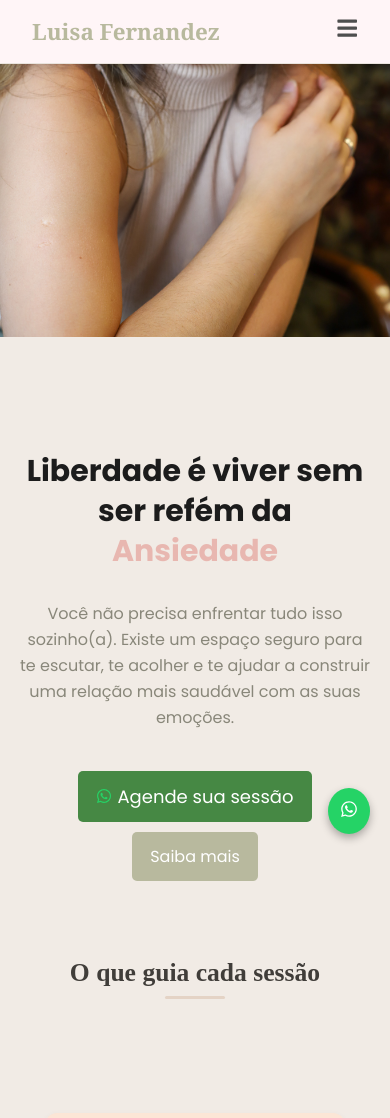
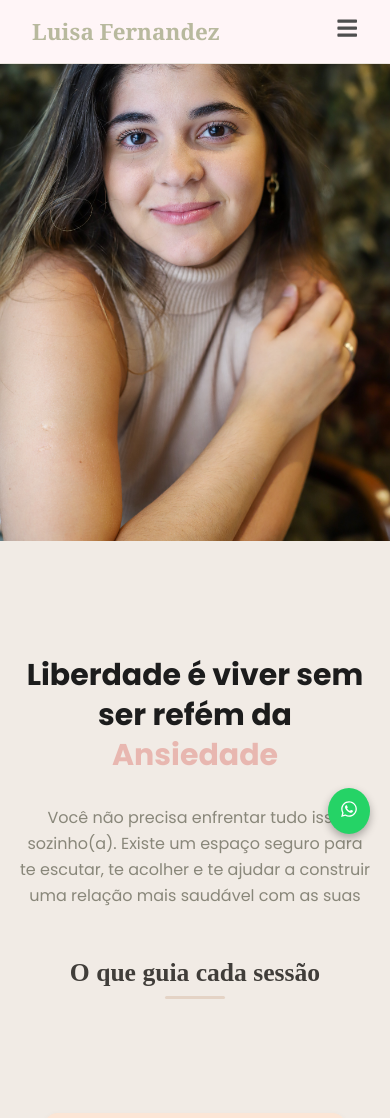
Before and after one commit to hpbeta/landingpage-luisa, a React (Vite) app: page / in a window 390 px wide. Shown: the top 1118 px of the page. Built offline with nearby package versions, Linux system fonts and the light colour scheme; a web font is replaced by a local one.

Commit message:
Ajustando mais coisas no responsivo

```diff
--- a/src/pages/hero/index.jsx
+++ b/src/pages/hero/index.jsx
@@ -2,7 +2,6 @@ import { motion } from "framer-motion";
 import { useState, useEffect } from "react";
 import { FaWhatsapp } from "react-icons/fa";
 import {
-  ButtonKnowMore,
   Contact,
   ContainerButton,
   ContainerInfo,
@@ -69,7 +68,7 @@ export function Hero() {
             <FaWhatsapp size={16} color="#25D366" />
             Agende sua sessão
           </Contact>
-          <ButtonKnowMore>Saiba mais</ButtonKnowMore>
+
         </ContainerButton>
       </ContainerInfo>
     </Main>
--- a/src/pages/hero/styles.jsx
+++ b/src/pages/hero/styles.jsx
@@ -84,9 +84,10 @@ export const ContainerInfo = styled.div`
   @media (max-width: 390px) {
     margin-bottom: 200px;
     padding: 40px 0;
+
   }
   @media (max-width: 430px) {
-    margin-bottom: 300px;
+    margin-bottom: 100px;
   }
 `;
 
@@ -121,6 +122,11 @@ export const ContainerButton = styled.div`
     flex-direction: column;
     gap: 10px;
   }
+  @media (max-width: 390px) {
+    flex-direction: column;
+    gap: 10px;
+    margin-bottom: -150px;
+  }
 `;
 
 export const Contact = styled.a`
@@ -144,24 +150,3 @@ export const Contact = styled.a`
     padding: 12px 18px;
   }
 `;
-
-export const ButtonKnowMore = styled.button`
-  color: #ffffff;
-  background-color: #b8b99e;
-  border: none;
-  padding: 15px 20px;
-  border-radius: 5px;
-  font-family: "Poppins", sans-serif;
-  font-size: 18px;
-  cursor: pointer;
-  transition: 0.3s;
-
-  &:hover {
-    opacity: 0.8;
-  }
-
-  @media (max-width: 768px) {
-    font-size: 16px;
-    padding: 12px 18px;
-  }
-`;
```
